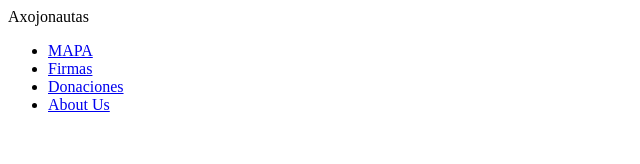
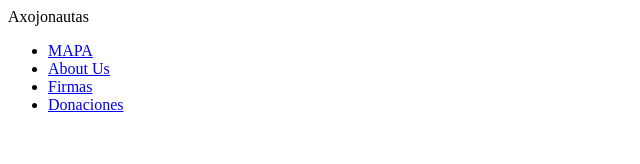
Before and after one commit to GeovannyHDZ/HacktheOcean_Axolonautas, a Vue app: page / in a window 1280 px wide. Shown: the top 164 px of the page, without its empty margins (0-640 px from the left). Built offline with nearby package versions, Linux system fonts and the light colour scheme.

Commit message:
Update NavBar.vue

```diff
--- a/src/components/NavBar.vue
+++ b/src/components/NavBar.vue
@@ -10,14 +10,15 @@
                 <a class="link" href="#">MAPA</a>
             </li>
             <li class="parent">
+                <a class="link" href="#">About Us</a>
+            </li>
+            <li class="parent">
                 <a class="link" href="#">Firmas</a>
             </li>
             <li class="parent">
                 <a class="link" href="#">Donaciones</a>
             </li>
-            <li class="parent">
-                <a class="link" href="#">About Us</a>
-            </li>
+
         </ul>
     </nav>
 </template>
```
